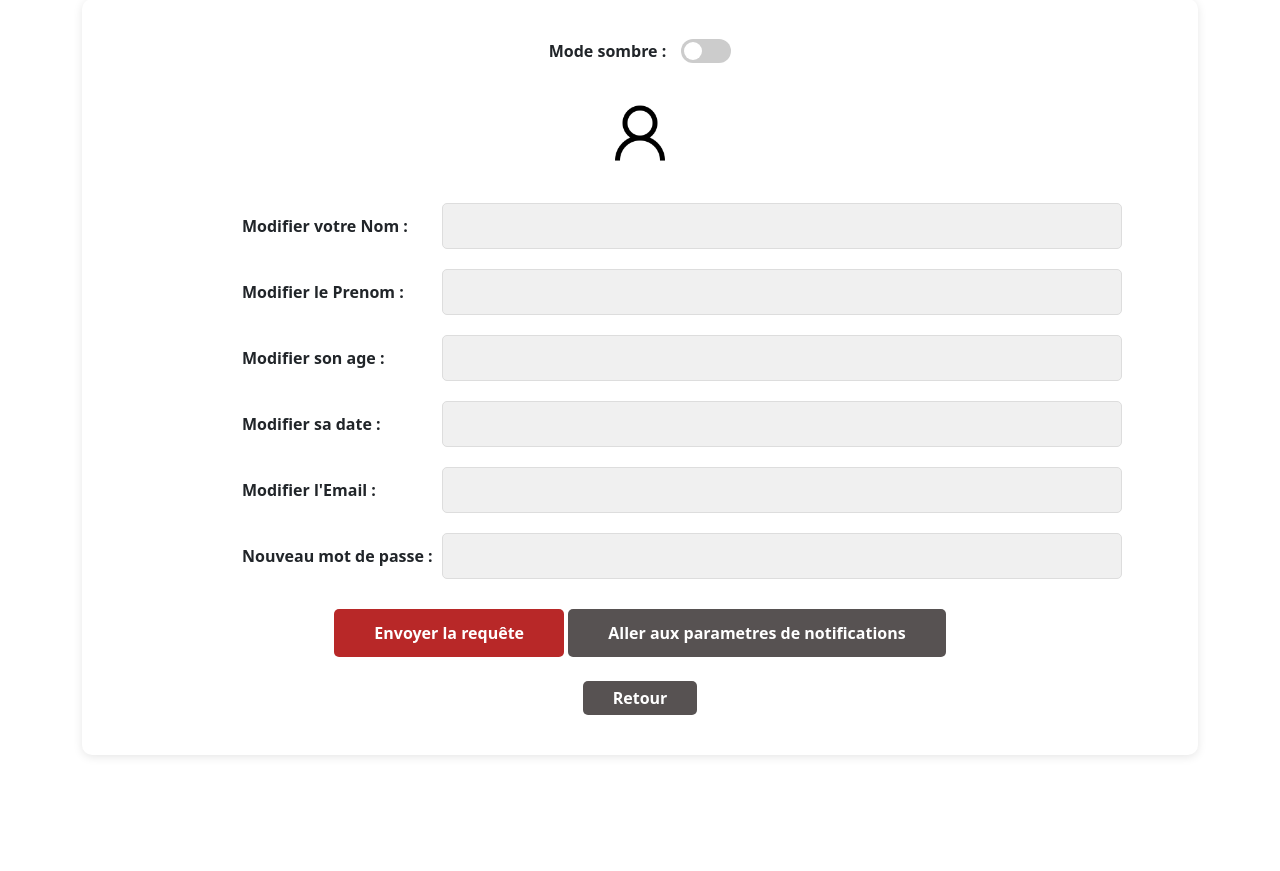
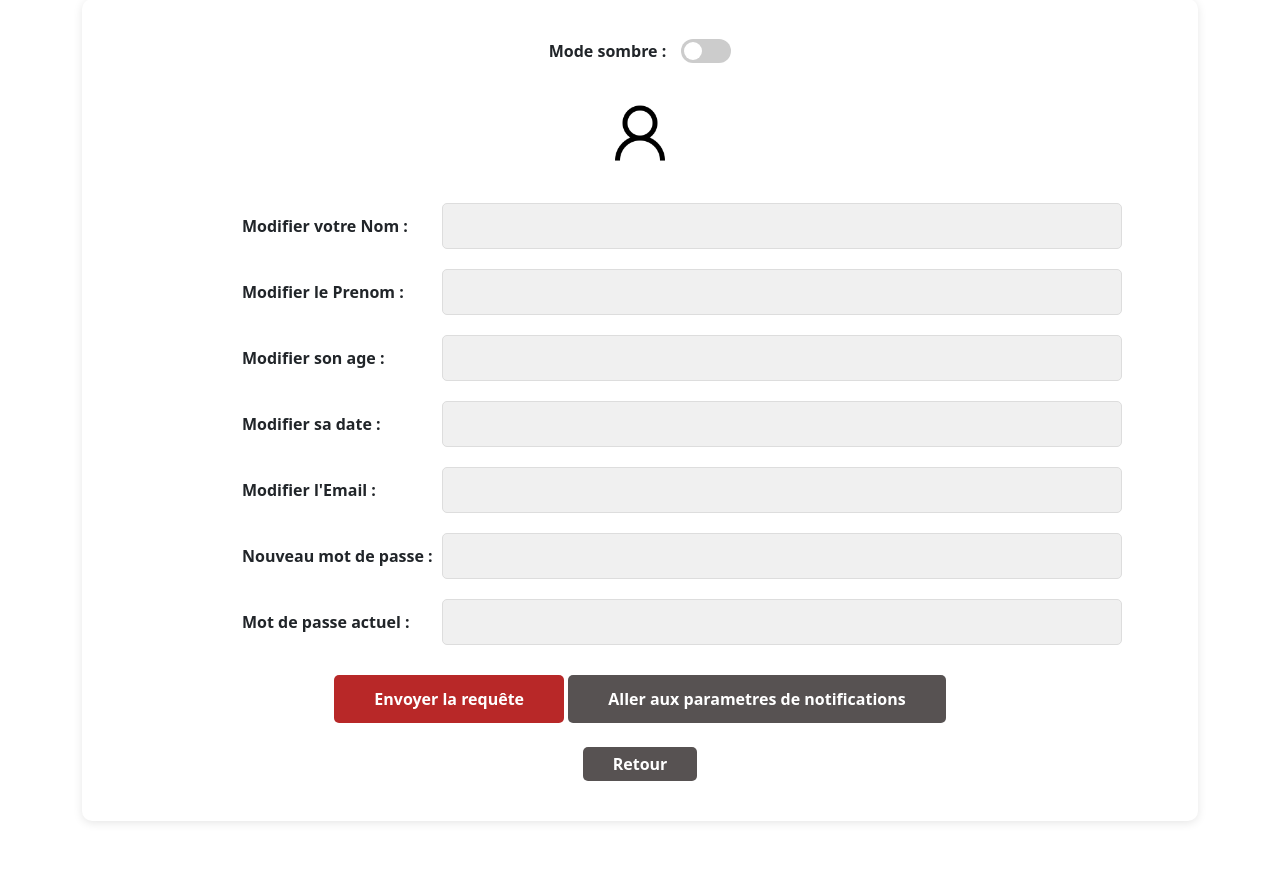
Before and after one commit to alexandre1dias/SAE-Projet-FI, a Flask app: page /parametres_update/ in a window 1280 px wide. Shown: the part 233-1104 px from the top of the page. Before the commit the page ends 990 px from the top, so only its background shows below. Run offline with Flask 3, Linux system fonts and the light colour scheme.

Commit message:
ajout du fichier parametres_update

```diff
--- a/monApp/templates/parametres_update.html
+++ b/monApp/templates/parametres_update.html
@@ -50,9 +50,13 @@
                 {{ form.email(class="form-input-param") }}
             </div>
 
+            <div class="form-row-par">
+                <label>Nouveau mot de passe :</label>
+                {{ form.password(class="form-input-param") }}
+            </div>
 
             <div class="form-row-par">
-                <label>Nouveau mot de passe :</label>
+                <label>Mot de passe actuel : </label>
                 {{ form.password(class="form-input-param") }}
             </div>
 
```
